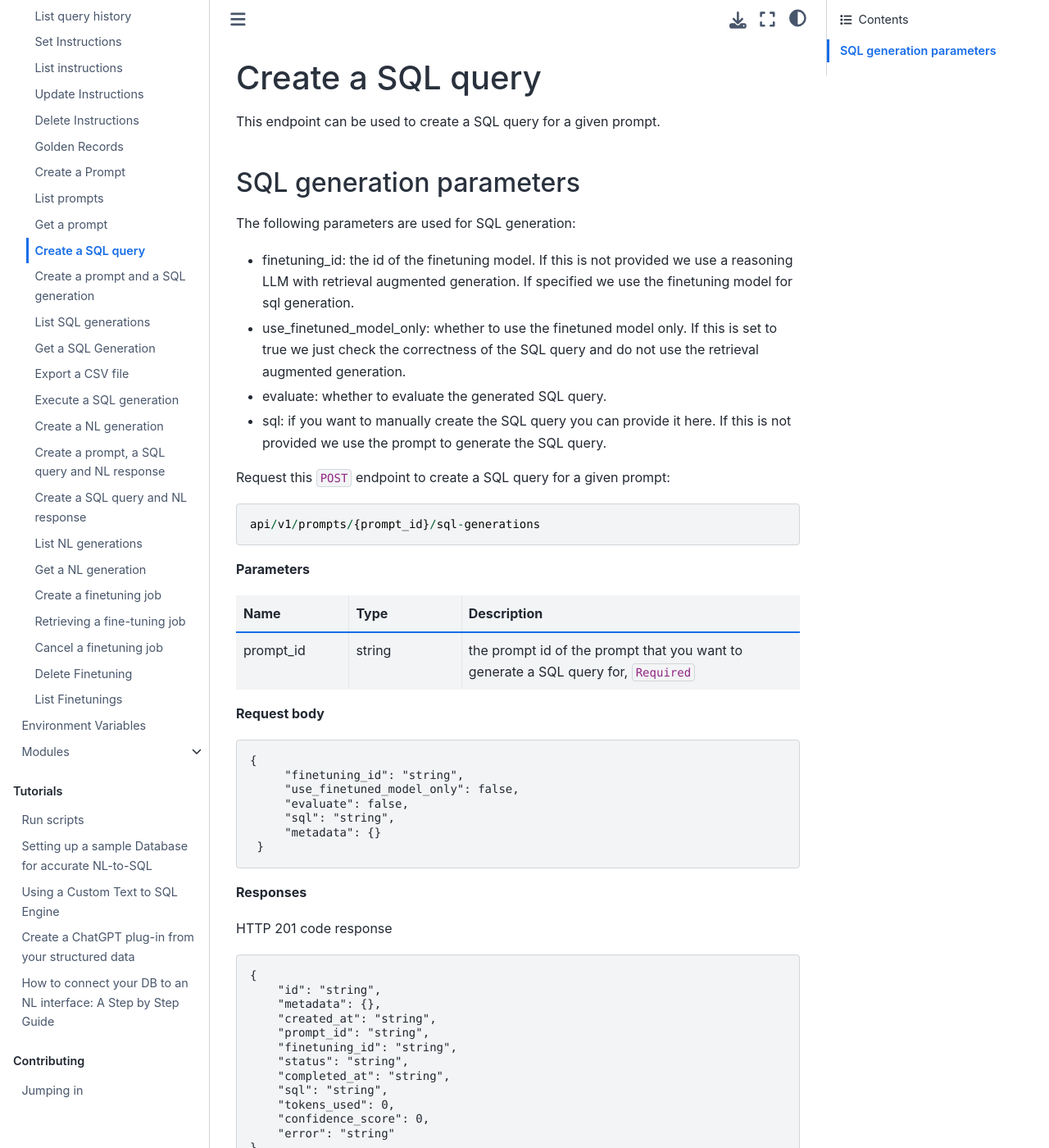
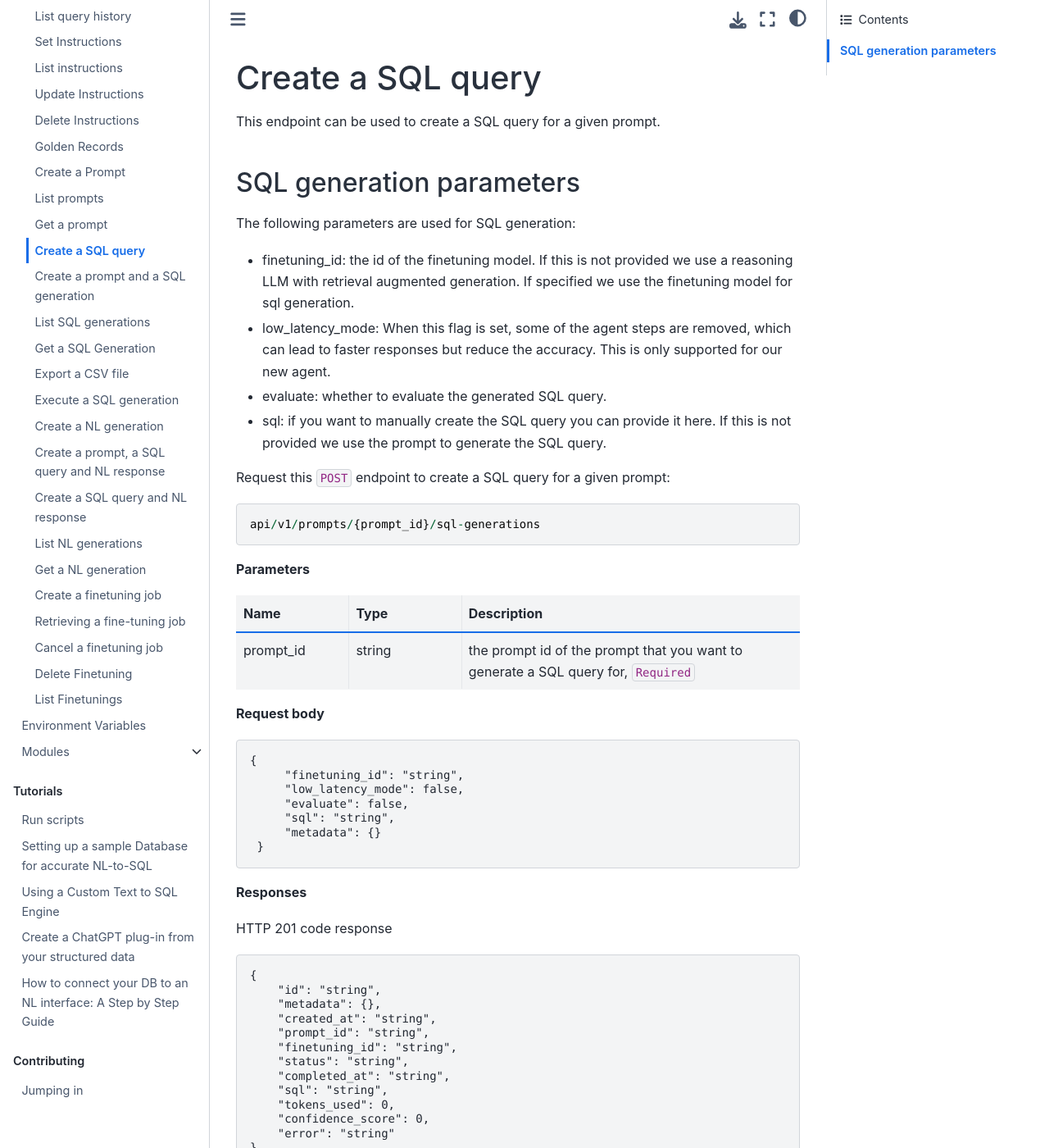
Before and after one commit to Dataherald/dataherald, a Sphinx documentation site: the page built from docs/api.create_sql_generation.rst, in a window 1280 px wide and 1400 px high. Shown: the whole window at 82% size. Built offline with Sphinx 7.4.7 and the Sphinx Book theme 1.1.4, drawn with Linux system fonts in a browser that asks for light colours.

Commit message:
DH-5326/update the flag name

```diff
--- a/docs/api.create_prompt_sql_generation.rst
+++ b/docs/api.create_prompt_sql_generation.rst
@@ -10,6 +10,7 @@ SQL generation parameters
 The following parameters are used for SQL generation:
 
 * finetuning_id: the id of the finetuning model. If this is not provided we use a reasoning LLM with retrieval augmented generation. If specified we use the finetuning model for sql generation.
+* low_latency_mode: When this flag is set, some of the agent steps are removed, which can lead to faster responses but reduce the accuracy. This is only supported for our new agent.
 * evaluate: whether to evaluate the generated SQL query.
 * sql: if you want to manually create the SQL query you can provide it here. If this is not provided we use the prompt to generate the SQL query.
 
@@ -33,6 +34,7 @@ Request this ``POST`` endpoint to create a SQL query and a NL response for a giv
 
    {
         "finetuning_id": "string",
+        "low_latency_mode": false,
         "evaluate": false,
         "sql": "string",
         "metadata": {},
--- a/docs/api.create_prompt_sql_generation_nl_generation.rst
+++ b/docs/api.create_prompt_sql_generation_nl_generation.rst
@@ -17,7 +17,7 @@ SQL generation parameters
 The following parameters are used for SQL generation:
 
 * finetuning_id: the id of the finetuning model. If this is not provided we use a reasoning LLM with retrieval augmented generation. If specified we use the finetuning model for sql generation.
-* use_finetuned_model_only: whether to use the finetuned model only. If this is set to true we just check the correctness of the SQL query and do not use the retrieval augmented generation.
+* low_latency_mode: When this flag is set, some of the agent steps are removed, which can lead to faster responses but reduce the accuracy. This is only supported for our new agent.
 * evaluate: whether to evaluate the generated SQL query.
 * sql: if you want to manually create the SQL query you can provide it here. If this is not provided we use the prompt to generate the SQL query.
 
@@ -45,7 +45,7 @@ Request this ``POST`` endpoint to create a SQL query and a NL response for a giv
         "metadata": {},
         "sql_generation": {
             "finetuning_id": "string",
-            "use_finetuned_model_only": false,
+            "low_latency_mode": false,
             "evaluate": false,
             "sql": "string",
             "metadata": {}
--- a/docs/api.create_sql_generation.rst
+++ b/docs/api.create_sql_generation.rst
@@ -9,7 +9,7 @@ SQL generation parameters
 The following parameters are used for SQL generation:
 
 * finetuning_id: the id of the finetuning model. If this is not provided we use a reasoning LLM with retrieval augmented generation. If specified we use the finetuning model for sql generation.
-* use_finetuned_model_only: whether to use the finetuned model only. If this is set to true we just check the correctness of the SQL query and do not use the retrieval augmented generation.
+* low_latency_mode: When this flag is set, some of the agent steps are removed, which can lead to faster responses but reduce the accuracy. This is only supported for our new agent.
 * evaluate: whether to evaluate the generated SQL query.
 * sql: if you want to manually create the SQL query you can provide it here. If this is not provided we use the prompt to generate the SQL query.
 
@@ -34,7 +34,7 @@ Request this ``POST`` endpoint to create a SQL query for a given prompt::
 
    {
         "finetuning_id": "string",
-        "use_finetuned_model_only": false,
+        "low_latency_mode": false,
         "evaluate": false,
         "sql": "string",
         "metadata": {}
--- a/docs/api.create_sql_generation_nl_generation.rst
+++ b/docs/api.create_sql_generation_nl_generation.rst
@@ -17,7 +17,7 @@ SQL generation parameters
 The following parameters are used for SQL generation:
 
 * finetuning_id: the id of the finetuning model. If this is not provided we use a reasoning LLM with retrieval augmented generation. If specified we use the finetuning model for sql generation.
-* use_finetuned_model_only: whether to use the finetuned model only. If this is set to true we just check the correctness of the SQL query and do not use the retrieval augmented generation.
+* low_latency_mode: When this flag is set, some of the agent steps are removed, which can lead to faster responses but reduce the accuracy. This is only supported for our new agent.
 * evaluate: whether to evaluate the generated SQL query.
 * sql: if you want to manually create the SQL query you can provide it here. If this is not provided we use the prompt to generate the SQL query.
 
@@ -44,7 +44,7 @@ Request this ``POST`` endpoint to create a SQL query, a NL response, and a given
         "metadata": {},
         "sql_generation": {
             "finetuning_id": "string",
-            "use_finetuned_model_only": flase,
+            "low_latency_mode": flase,
             "evaluate": false,
             "sql": "string",
             "metadata": {},
```
Also changed, not shown: 3 other files.
